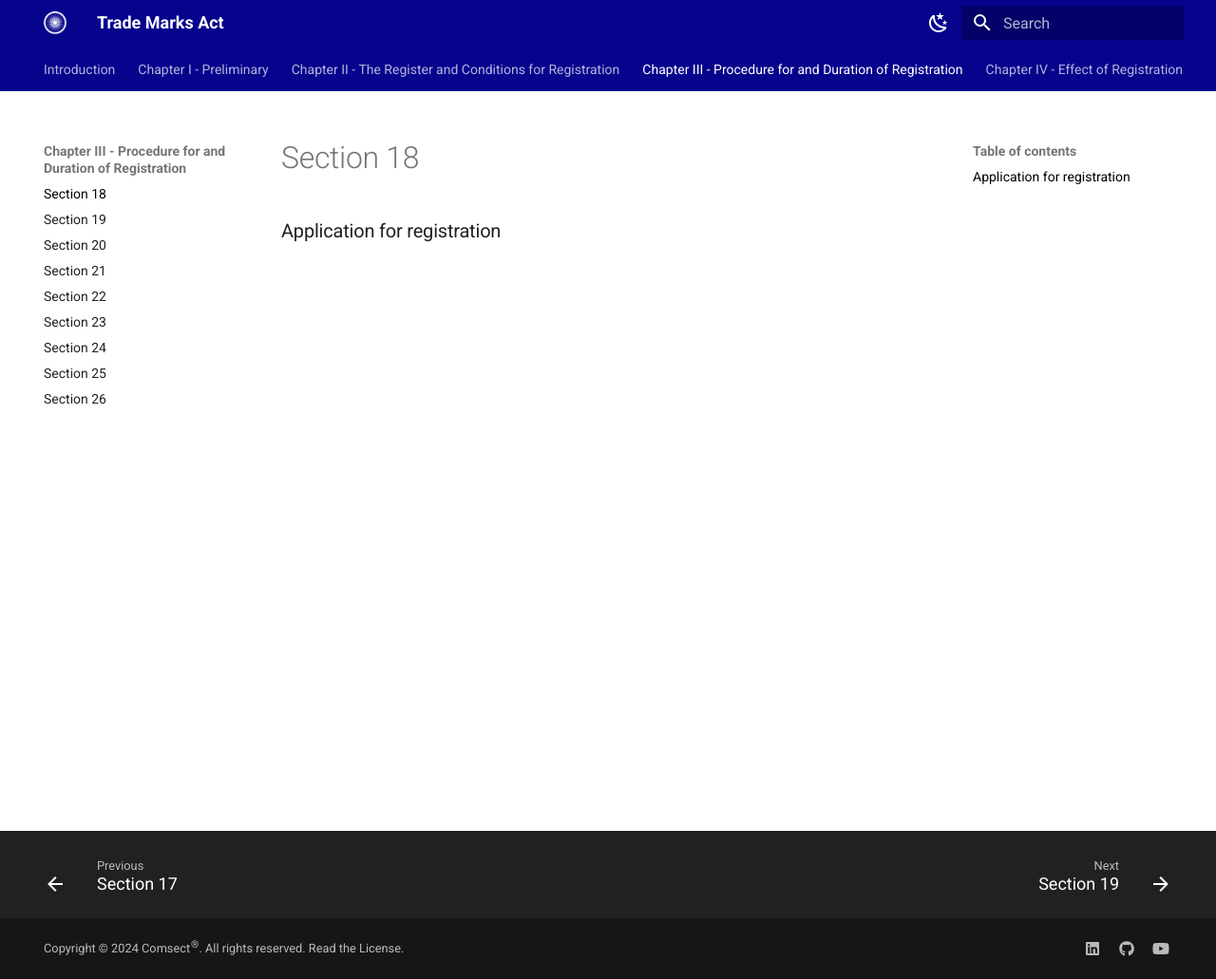
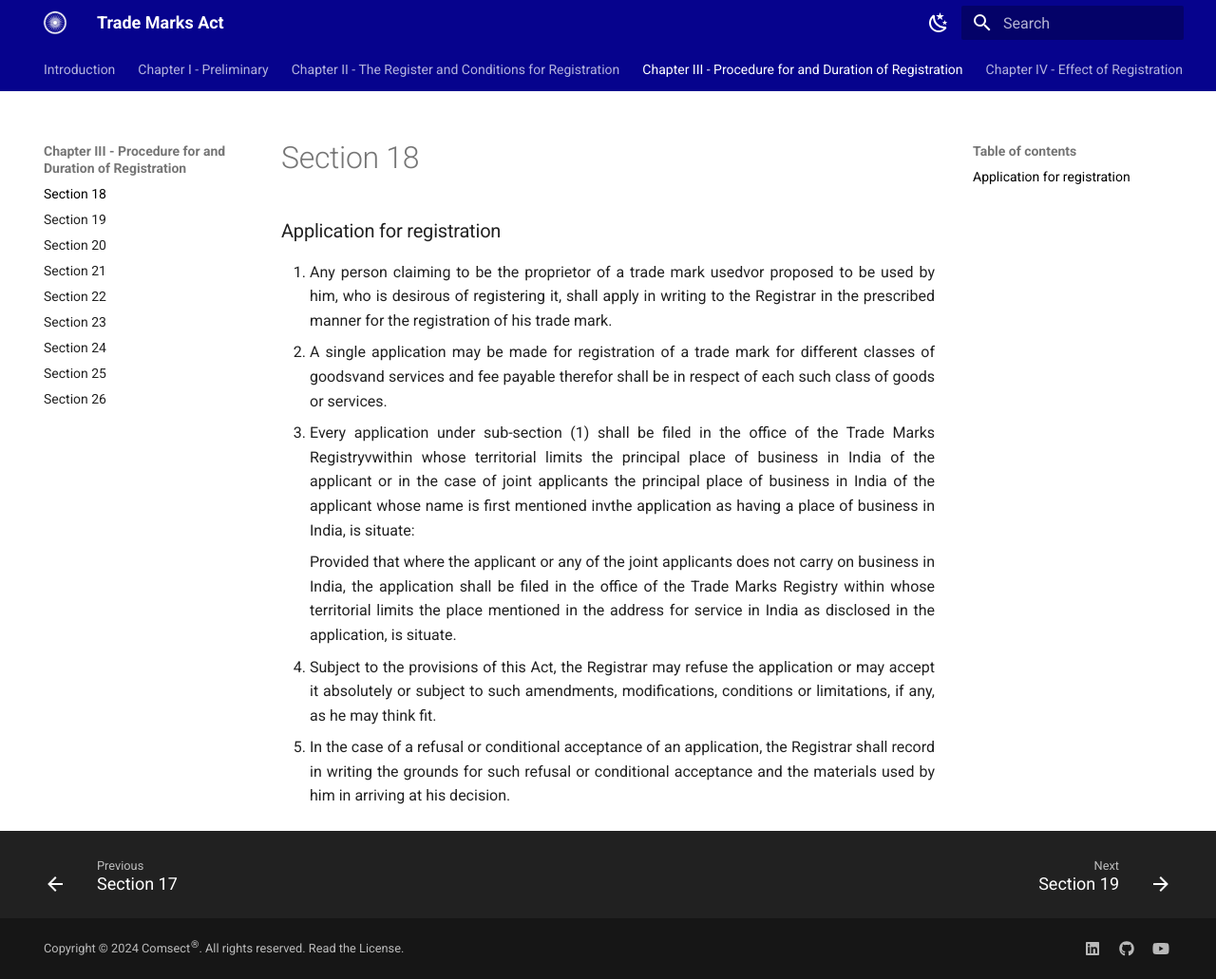
Before and after one commit to comsect/trademarks-act, an MkDocs documentation site: the page built from docs/en/18.md, in a window 1280 px wide and 1031 px high. Shown: the whole window at 95% size. Built offline with MkDocs 1.6.1 and Material for MkDocs 9.7.7, drawn with Linux system fonts in a browser that asks for light colours.

Commit message:
add section eighteen

```diff
--- a/docs/en/18.md
+++ b/docs/en/18.md
@@ -3,3 +3,9 @@ description: Application for registration
 ---
 
 ### Application for registration
+
+1. Any person claiming to be the proprietor of a trade mark usedvor proposed to be used by him, who is desirous of registering it, shall apply in writing to the Registrar in the prescribed manner for the registration of his trade mark.
+2. A single application may be made for registration of a trade mark for different classes of goodsvand services and fee payable therefor shall be in respect of each such class of goods or services.
+3. Every application under sub-section (1) shall be filed in the office of the Trade Marks Registryvwithin whose territorial limits the principal place of business in India of the applicant or in the case of joint applicants the principal place of business in India of the applicant whose name is first mentioned invthe application as having a place of business in India, is situate:</p>Provided that where the applicant or any of the joint applicants does not carry on business in India, the application shall be filed in the office of the Trade Marks Registry within whose territorial limits the place mentioned in the address for service in India as disclosed in the application, is situate.
+4. Subject to the provisions of this Act, the Registrar may refuse the application or may accept it absolutely or subject to such amendments, modifications, conditions or limitations, if any, as he may think fit.
+5. In the case of a refusal or conditional acceptance of an application, the Registrar shall record in writing the grounds for such refusal or conditional acceptance and the materials used by him in arriving at his decision.
```
